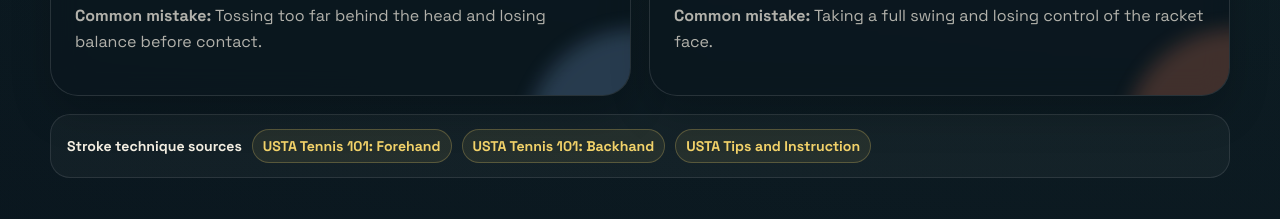
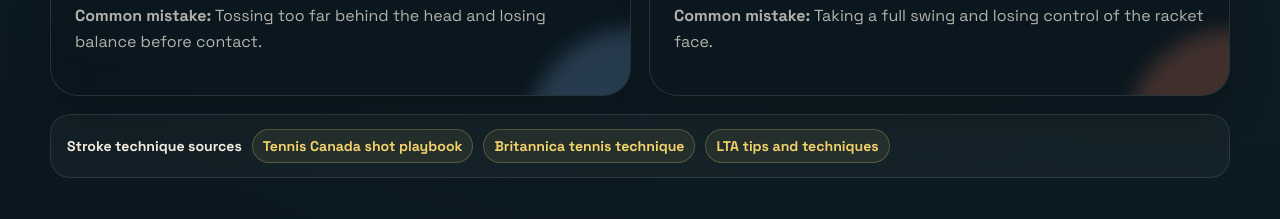
Before and after one commit to Marwan64/Baseline-Basics, a Next.js app: page / in a window 1280 px wide. Shown: the part 2780-2999 px from the top of the page. Built offline with nearby package versions, Linux system fonts and the light colour scheme; no server answers.

Commit message:
Replace LTA sources with public alternatives

```diff
--- a/app/page.tsx
+++ b/app/page.tsx
@@ -5,42 +5,46 @@ import Image from "next/image";
 const sources = {
   start: [
     {
-      label: "LTA beginner tennis tips",
-      href: "https://www.lta.org.uk/play/how-to-get-started/",
+      label: "Britannica tennis rules",
+      href: "https://www.britannica.com/sports/tennis/Principles-of-play",
     },
     {
-      label: "ITF Tennis Play and Stay",
-      href: "https://www.itftennis.com/en/growing-the-game/itf-tennis-play-and-stay/",
+      label: "Tennis Canada shot playbook",
+      href: "https://www.tenniscanada.com/play/tennis-101/tennis-shot-playbook",
     },
   ],
   strokes: [
     {
-      label: "USTA Tennis 101: Forehand",
-      href: "https://www.usta.com/en/home/improve/tips-and-instruction/national/learning-the-basics--forehand.html",
+      label: "Tennis Canada shot playbook",
+      href: "https://www.tenniscanada.com/play/tennis-101/tennis-shot-playbook",
     },
     {
-      label: "USTA Tennis 101: Backhand",
-      href: "https://www.usta.com/en/home/improve/tips-and-instruction/national/learning-the-basics--backhand.html",
+      label: "Britannica tennis technique",
+      href: "https://www.britannica.com/sports/tennis/Strategy-and-technique",
     },
     {
-      label: "USTA Tips and Instruction",
-      href: "https://www.usta.com/en/home/improve/tips-and-instruction.html",
+      label: "LTA tips and techniques",
+      href: "https://www.lta.org.uk/play/tennis-tips-and-techniques/",
     },
   ],
   footwork: [
     {
-      label: "LTA footwork tips",
-      href: "https://www.lta.org.uk/play/tennis-tips-and-techniques/improve-your-tennis-footwork-on-court-with-these-simple-tips/",
+      label: "USTA tips and instruction",
+      href: "https://www.usta.com/en/home/improve/tips-and-instruction.html",
+    },
+    {
+      label: "Tennis Canada shot playbook",
+      href: "https://www.tenniscanada.com/play/tennis-101/tennis-shot-playbook",
     },
   ],
   practice: [
     {
-      label: "LTA solo practice drills",
-      href: "https://www.lta.org.uk/advantage-home/content/how-to-train-and-practice-tennis-skills-by-yourself/",
+      label: "USTA tips and instruction",
+      href: "https://www.usta.com/en/home/improve/tips-and-instruction.html",
     },
     {
-      label: "ITF starter-player approach",
-      href: "https://www.itftennis.com/en/growing-the-game/itf-tennis-play-and-stay/",
+      label: "Tennis Canada shot playbook",
+      href: "https://www.tenniscanada.com/play/tennis-101/tennis-shot-playbook",
     },
   ],
 } as const;
```
